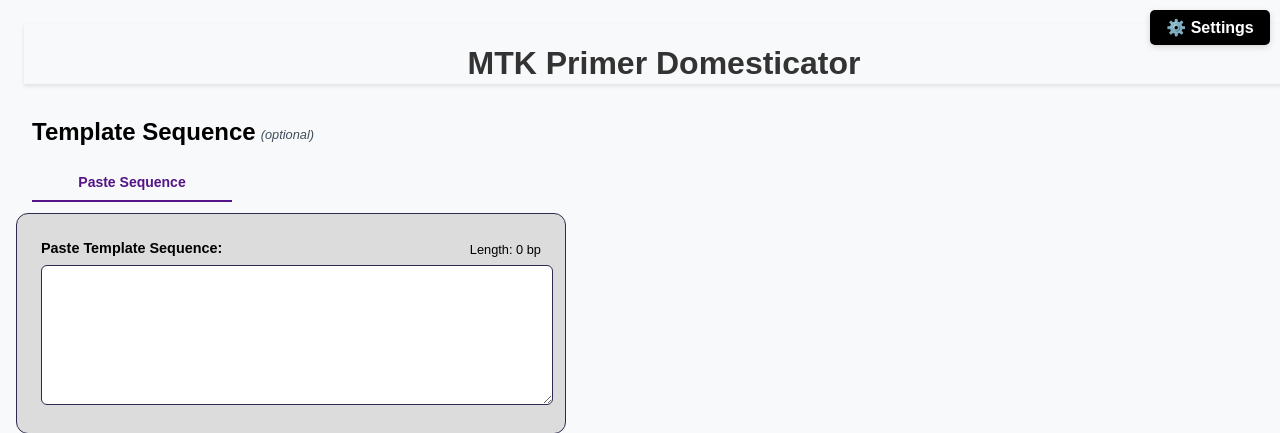
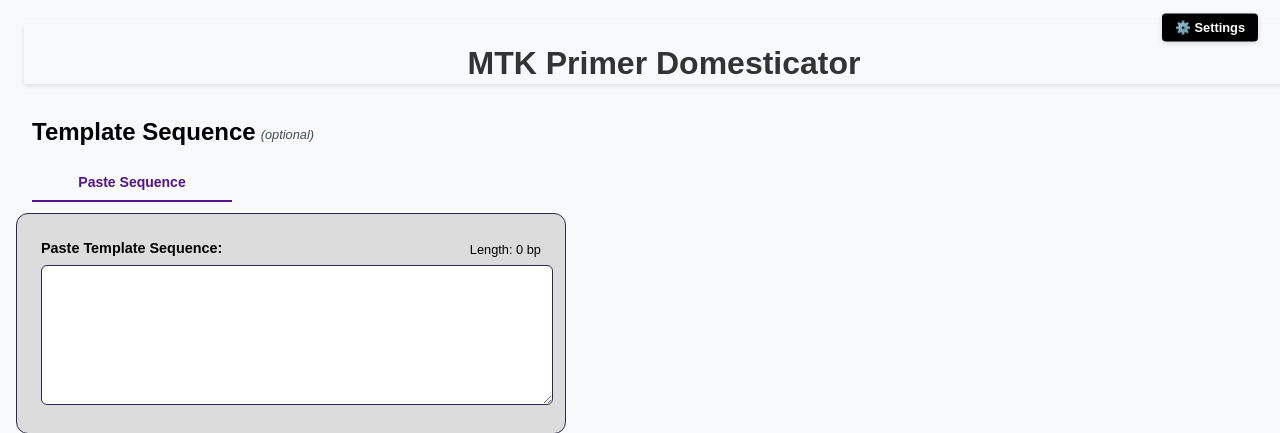
Before and after one commit to jonversusjon/mtk_primer_generatorv2, a Flask app: page / in a window 1280 px wide. Shown: the top 433 px of the page. Run offline with Flask 3, Linux system fonts and the light colour scheme; parts of the project's set-up code (start-up, migrations or seed data) failed here and were passed over; some libraries are stand-ins or nearby versions.

Commit message:
scaled down settings UI

```diff
--- a/static/css/components.css
+++ b/static/css/components.css
@@ -266,6 +266,7 @@ body {
   padding: 16px;
   z-index: 1000;
   transition: all 0.3s ease-in-out;
+  transform: scale(0.8);
 }
 
 /* Form Layout */
@@ -339,6 +340,7 @@ body {
   max-width: 120px;
   transition: background-color 0.3s ease;
   z-index: 1000;
+  transform: scale(0.8)
 }
 
 #toggle-settings:hover {
```
